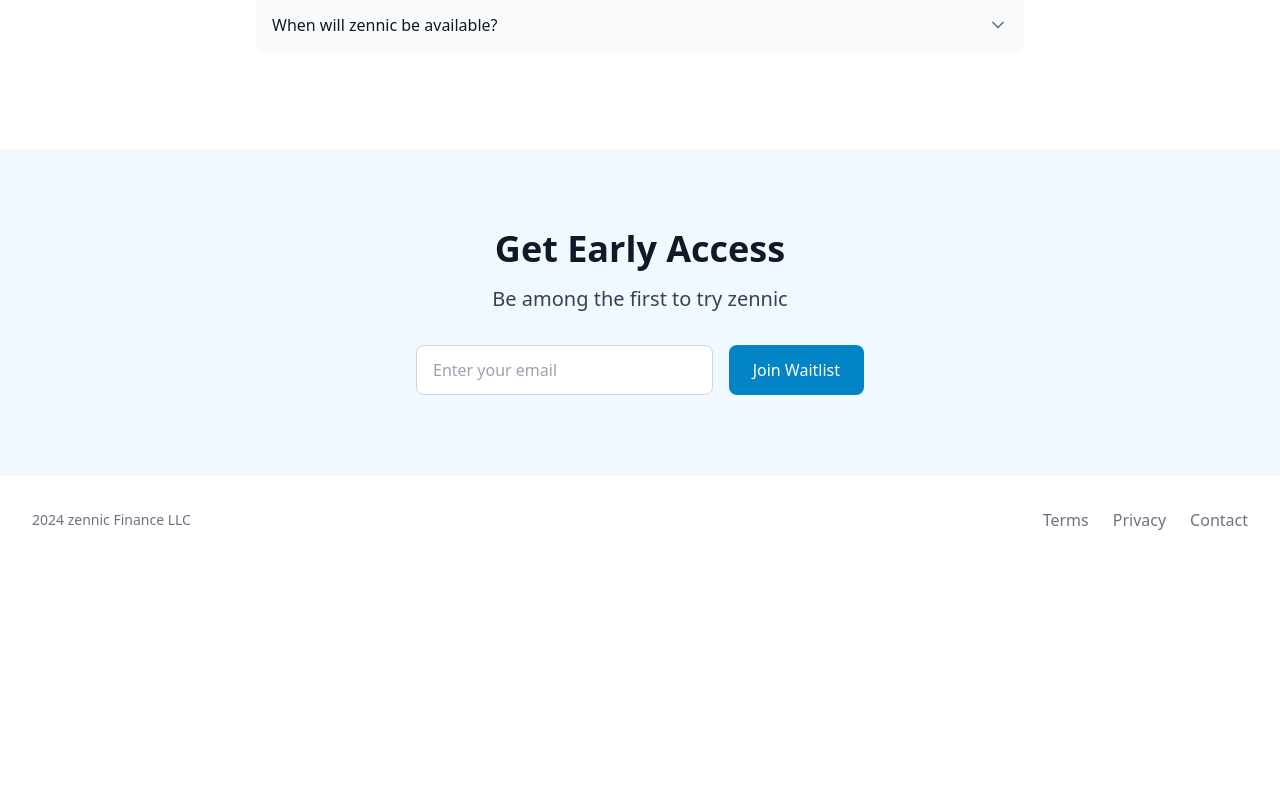
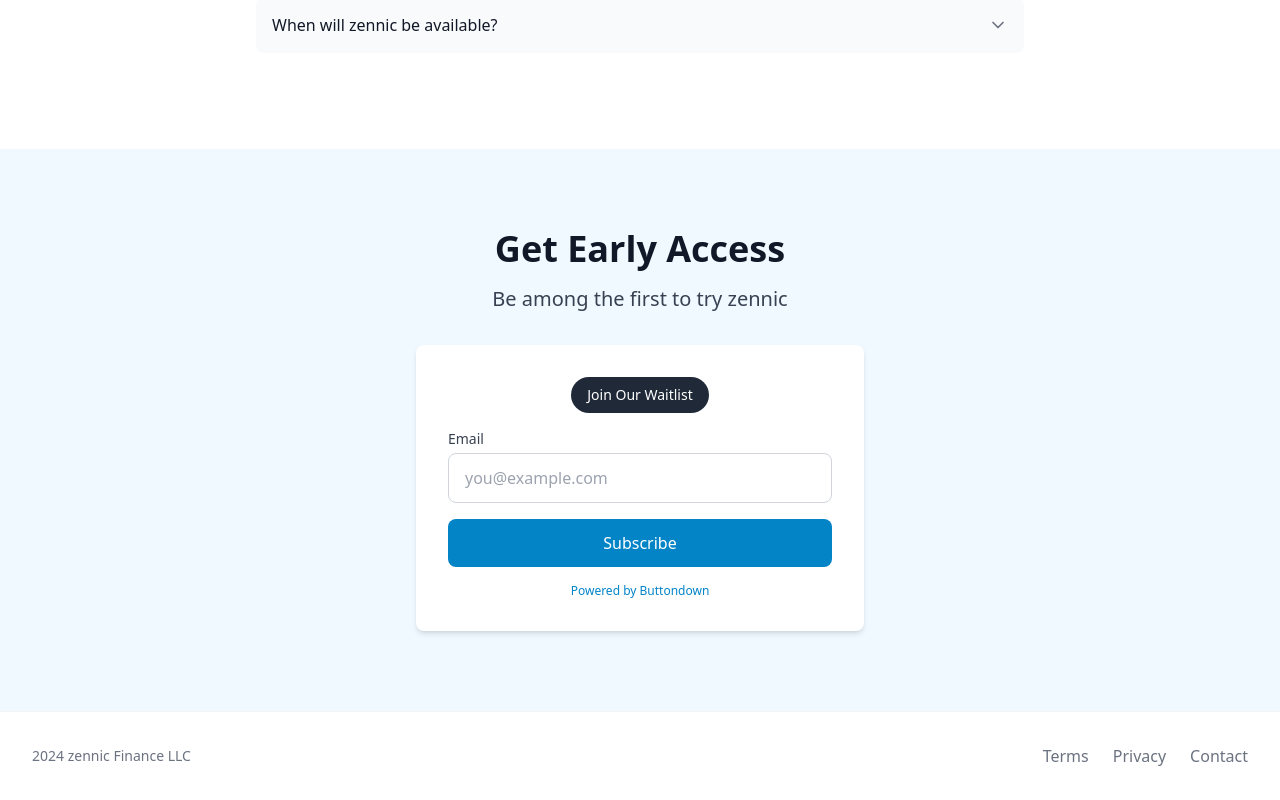
Before and after one commit to derpwiz/zennic-website, a Next.js app: page / in a window 1280 px wide. Shown: the part 2337-3137 px from the top of the page. Before the commit the page ends 2901 px from the top, so only its background shows below. Built offline with nearby package versions, Linux system fonts and the light colour scheme.

Commit message:
added buttondown email support

```diff
--- a/app/layout.tsx
+++ b/app/layout.tsx
@@ -25,6 +25,7 @@
       <head>
         {/* Plausible.io Analytics - Uncomment when ready */}
         {/* <script defer data-domain="zennic.app" src="https://plausible.io/js/script.js"></script> */}
+        <script defer src="https://cloud.umami.is/script.js" data-website-id="f01d620b-febd-4734-91cb-869fe066ebae"></script>
       </head>
       <body className="min-h-screen font-sans bg-white text-gray-900 dark:bg-gray-950 dark:text-gray-100">
         <Header />
--- a/app/page.tsx
+++ b/app/page.tsx
@@ -29,6 +29,7 @@
 export default function Home() {
   const [activeAccordion, setActiveAccordion] = useState<number | null>(null);
   const [email, setEmail] = useState('');
+  const [isSubmitted, setIsSubmitted] = useState(false);
 
   const toggleAccordion = (index: number) => {
     setActiveAccordion(activeAccordion === index ? null : index);
@@ -36,10 +37,30 @@
 
   const handleSubmit = (e: React.FormEvent) => {
     e.preventDefault();
-    // Handle form submission - would connect to API in production
-    console.log('Submitted email:', email);
-    alert('Thanks for joining our waitlist! We\'ll be in touch soon.');
+
+    // Get form data
+    const form = e.target as HTMLFormElement;
+    const formData = new FormData(form);
+
+    // Submit the form data to Buttondown via fetch
+    fetch('https://buttondown.com/api/emails/embed-subscribe/zennic', {
+      method: 'POST',
+      body: formData,
+      headers: {
+        'Accept': 'application/json',
+      },
+    })
+    .then(response => {
+      console.log('Submission response:', response);
+      // Show success message
+      setIsSubmitted(true);
+      // Reset form
       setEmail('');
+    })
+    .catch(error => {
+      console.error('Submission error:', error);
+      // Could add error handling here
+    });
   };
 
   return (
@@ -269,29 +290,65 @@
               </p>
             </motion.div>
 
-            <motion.form
+            <motion.div
               initial={{ opacity: 0, y: 20 }}
               whileInView={{ opacity: 1, y: 0 }}
               viewport={{ once: true }}
               transition={{ duration: 0.5, delay: 0.2 }}
+              className="max-w-md mx-auto"
+            >
+              <div className="bg-white dark:bg-gray-700 rounded-lg shadow-md p-8">
+                <span className="inline-block px-4 py-2 bg-gray-800 dark:bg-gray-600 text-white font-medium rounded-full text-sm mb-4">
+                  {isSubmitted ? 'Thanks!' : 'Join Our Waitlist'}
+                </span>
+
+                {isSubmitted ? (
+                  <div className="text-center py-6">
+                    <h3 className="text-xl font-semibold text-gray-900 dark:text-white mb-3">Thanks for subscribing!</h3>
+                    <p className="text-gray-700 dark:text-gray-300 mb-4">
+                      Please check your email to confirm your subscription.
+                    </p>
+                    <button
+                      onClick={() => setIsSubmitted(false)}
+                      className="text-primary-600 dark:text-primary-400 underline text-sm"
+                    >
+                      Sign up another email
+                    </button>
+                  </div>
+                ) : (
+                  <form
                     onSubmit={handleSubmit}
-              className="flex flex-col sm:flex-row gap-4 max-w-md mx-auto"
+                    className="embeddable-buttondown-form"
                   >
+                    <div className="mb-4">
+                      <label htmlFor="email" className="block text-sm font-medium text-gray-700 dark:text-gray-300 mb-1 text-left">Email</label>
                       <input
                         type="email"
+                        name="email"
+                        id="email"
                         value={email}
                         onChange={(e) => setEmail(e.target.value)}
-                placeholder="Enter your email"
+                        placeholder="you@example.com"
                         required
-                className="flex-1 px-4 py-3 rounded-lg border border-gray-300 dark:border-gray-600 focus:outline-none focus:ring-2 focus:ring-primary-500 dark:bg-gray-700 dark:text-white"
+                        className="w-full px-4 py-3 border border-gray-300 dark:border-gray-600 rounded-lg focus:ring-2 focus:ring-primary-500 focus:border-primary-500 dark:bg-gray-600 dark:text-white dark:placeholder-gray-300"
                       />
+                    </div>
+                    <input type="hidden" value="1" name="embed" />
                     <button
                       type="submit"
-                className="btn-primary whitespace-nowrap"
+                      className="w-full btn-primary py-3 rounded-lg transition-all duration-300"
                     >
-                {WAITLIST.buttonText}
+                      Subscribe
                     </button>
-            </motion.form>
+                    <p className="mt-4 text-xs text-gray-500 dark:text-gray-400 text-center">
+                      <a href="https://buttondown.com" target="_blank" rel="noopener noreferrer" className="text-primary-600 dark:text-primary-400 hover:underline">
+                        Powered by Buttondown
+                      </a>
+                    </p>
+                  </form>
+                )}
+              </div>
+            </motion.div>
           </div>
         </div>
       </section>
--- a/next.config.js
+++ b/next.config.js
@@ -2,6 +2,7 @@
 const nextConfig = {
   reactStrictMode: true,
   swcMinify: true,
+  output: 'export',
   experimental: {
     forceSwcTransforms: true,
   },
--- a/package.json
+++ b/package.json
@@ -17,7 +17,7 @@
   "dependencies": {
     "framer-motion": "^11.0.0",
     "lucide-react": "^0.300.0",
-    "next": "14.0.4",
+    "next": "^14.0.4",
     "react": "^18.2.0",
     "react-dom": "^18.2.0"
   },
```
Also changed, not shown: 1 other file (tests, documents, lock files or other folders). Lines whose indentation alone changed are shown as unchanged.
